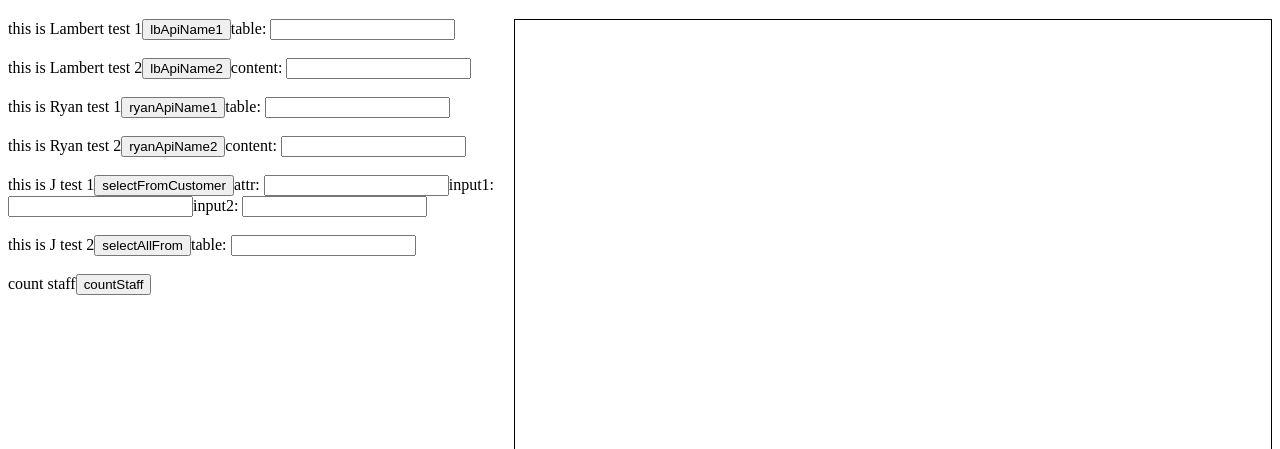
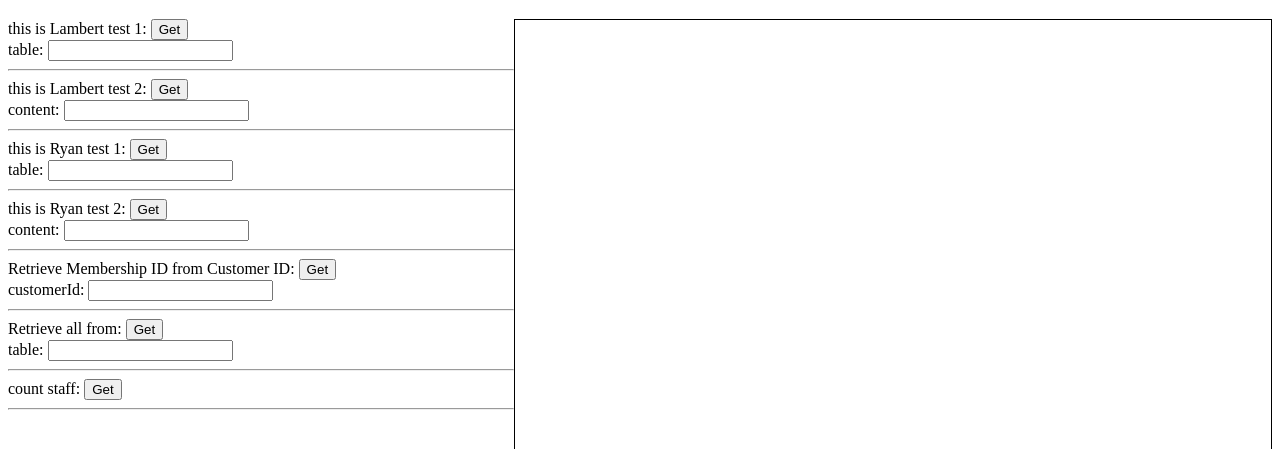
Before and after one commit to xuanyi110/Gym-Management-System, a website: page home.html in a window 1280 px wide. Shown: the part 61-510 px from the top of the page. Drawn offline with Linux system fonts and the light colour scheme.

Commit message:
reformat buttons

```diff
--- a/client/jQueries.js
+++ b/client/jQueries.js
@@ -1,15 +1,12 @@
 var jQ = [
     {
-        text: 'this is J test 1',
-        apiName: "selectFromCustomer",
-        inputs: {
-            table: "CUSTOMER",
-        },
-        userInputs: ['attr', 'input1', 'input2']
+        text: 'Retrieve Membership ID from Customer ID',
+        apiName: "cus2mem",
+        userInputs: ['customerId']
     },
     {
-        text: 'this is J test 2',
-        apiName: "selectAllFrom",
+        text: 'Retrieve all from',
+        apiName: "showAll",
         userInputs: ['table']
     },
     {
--- a/home.html
+++ b/home.html
@@ -32,23 +32,25 @@
                     var apiName = q['apiName'];
                     var userInputs = q['userInputs'];
                     var queryContainer = document.createElement("div");
-                    queryContainer.appendChild(document.createTextNode(q['text']));
+                    queryContainer.appendChild(document.createTextNode(q['text'] + ': '));
                     var button = document.createElement('button');
                     button.id = apiName;
                     button.addEventListener('click', buttonHandler(q));
-                    button.innerHTML = apiName;
+                    button.innerHTML = 'Get';
                     queryContainer.appendChild(button);
                     if (userInputs) {
+                        queryContainer.appendChild(document.createElement('br'));
                         for (let userInput of userInputs) {
                             queryContainer.appendChild(document.createTextNode(userInput + ': '));
                             var box = document.createElement('INPUT');
                             box.setAttribute('type', 'text');
                             box.id = apiName + '.' + userInput;
                             queryContainer.appendChild(box);
+                            queryContainer.appendChild(document.createElement('br'));
                         }
                     }
                     buttonsContainer.appendChild(queryContainer);
-                    buttonsContainer.appendChild(document.createElement('br'));
+                    buttonsContainer.appendChild(document.createElement('hr'));
                 }
             }
 
--- a/lib/api/j.js
+++ b/lib/api/j.js
@@ -1,5 +1,7 @@
 module.exports = {
-    selectFromCustomer: 'SELECT {{ attr }} FROM {{ table }}',
-    selectAllFrom: 'SELECT * FROM {{ table }}',
+    projectFrom: 'SELECT {{ attr }} FROM {{ table }}',
+    projectFromWhere: 'SELECT {{ attr }} FROM {{ table }} WHERE {{ condition }}',
+    cus2mem: 'SELECT ID MEMBERSHIP_ID FROM MEMBERSHIP WHERE CUSTOMER_ID="{{ customerId }}"',
+    showAll: 'SELECT * FROM {{ table }}',
     countStaff: 'SELECT COUNT(*) FROM STAFF'
 }
```
